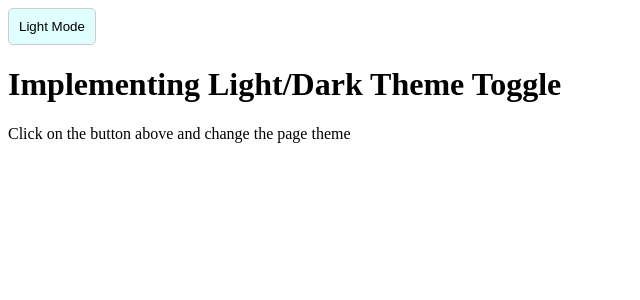
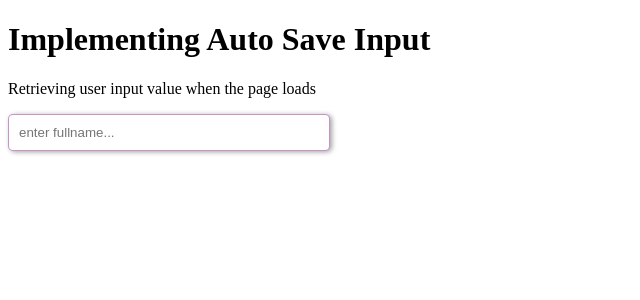
Before and after one commit to Ruqayah1204/react-with-typescript, a React (Vite) app: page / in a window 1280 px wide. Shown: the top 300 px of the page, without its empty margins (0-640 px from the left). Built offline with nearby package versions, Linux system fonts and the light colour scheme.

Commit message:
auto save inpt task commit

```diff
--- a/src/App.tsx
+++ b/src/App.tsx
@@ -1,13 +1,15 @@
-import ThemeToggle from "./Toggle";
+import AutoSaveInput from "./AutoSaveInput";
+// import ThemeToggle from "./Toggle";
 
 function App() {
   return (
     <>
-      <ThemeToggle />
+      {/* <ThemeToggle /> */}
       <div>
-        <h1>Implementing Light/Dark Theme Toggle</h1>
-        <p>Click on the button above and change the page theme</p>
+        <h1>Implementing Auto Save Input</h1>
+        <p>Retrieving user input value when the page loads</p>
       </div>
+      <AutoSaveInput />
     </> // <-- React Fragment
   );
 }
--- /dev/null
+++ b/src/AutoSaveInput.tsx
@@ -0,0 +1,26 @@
+import { useState, useEffect } from "react";
+
+const AutoSaveInput = () => {
+  const [inputValue, setInputValue] = useState<string>(
+    localStorage.getItem("inputData") || ""
+  );
+
+  useEffect(() => {
+    localStorage.setItem("inputData", inputValue);
+  }, [inputValue]);
+
+  return (
+    <div>
+      <input
+        className="auto-save-input"
+        type="text"
+        name="fullname"
+        value={inputValue}
+        onChange={(e) => setInputValue(e.target.value)}
+        placeholder="enter fullname..."
+      />
+    </div>
+  );
+};
+
+export default AutoSaveInput;
--- a/src/index.css
+++ b/src/index.css
@@ -23,3 +23,14 @@ body.dark .theme-toggle-btn {
   background-color: darkgray;
   color: white;
 }
+
+/* Auto Save Input Stylings */
+
+.auto-save-input {
+  padding: 10px;
+  border: 1px solid rgba(128, 0, 128, 0.429);
+  box-shadow: 2px 1px 5px rgba(0, 0, 0, 0.368);
+  border-radius: 5px;
+  outline: none;
+  width: 300px;
+}
```
